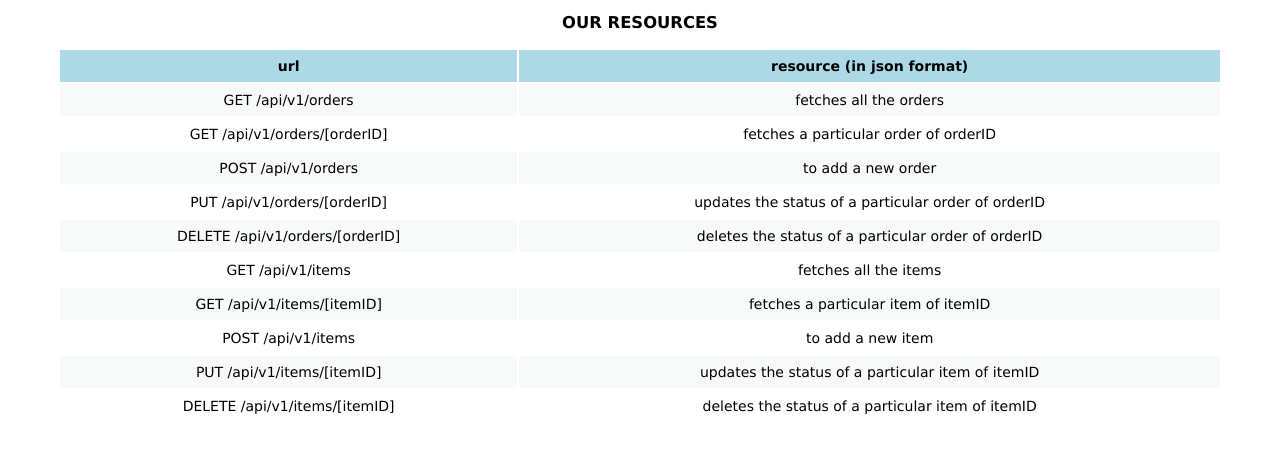
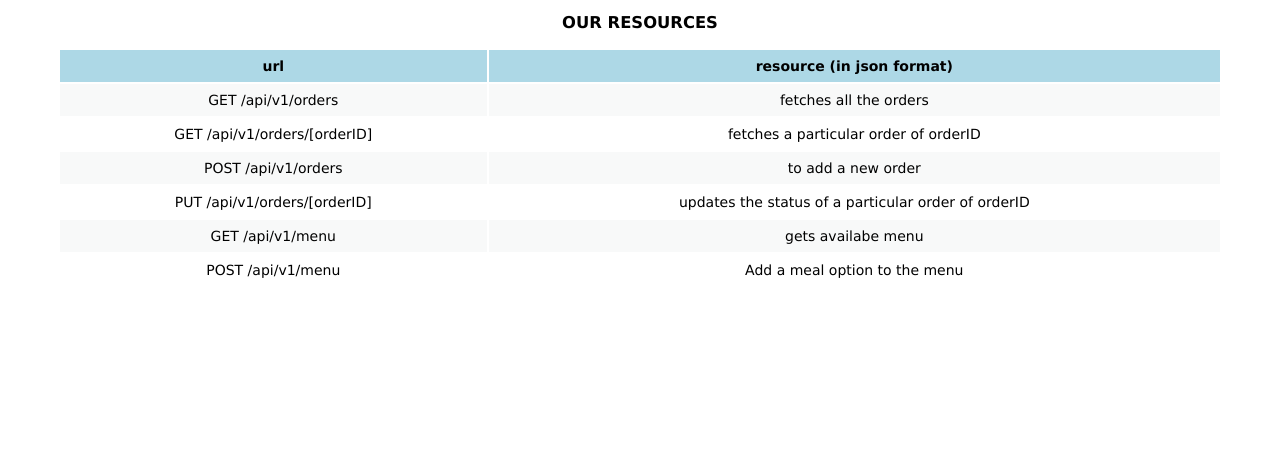
Before and after one commit to chingsley/testing-Fast-Food-Fast, a website: page index.html in a window 1280 px wide. Shown: the part 132-584 px from the top of the page. Drawn offline with Linux system fonts and the light colour scheme.

Commit message:
added the procfile and index.html

```diff
--- a/index.html
+++ b/index.html
@@ -69,28 +69,12 @@
                     <td>updates the status of a particular order of orderID</td>
                 </tr>
                 <tr>
-                    <td>DELETE /api/v1/orders/[orderID]</td>
-                    <td>deletes the status of a particular order of orderID</td>
+                    <td>GET /api/v1/menu</td>
+                    <td>gets availabe menu</td>
                 </tr>
                 <tr>
-                    <td>GET /api/v1/items</td>
-                    <td>fetches all the items</td>
-                </tr>
-                <tr>
-                    <td>GET /api/v1/items/[itemID]</td>
-                    <td>fetches a particular item of itemID</td>
-                </tr>
-                <tr>
-                    <td>POST /api/v1/items</td>
-                    <td>to add a new item</td>
-                </tr>
-                <tr>
-                    <td>PUT /api/v1/items/[itemID]</td>
-                    <td>updates the status of a particular item of itemID</td>
-                </tr>
-                <tr>
-                    <td>DELETE /api/v1/items/[itemID]</td>
-                    <td>deletes the status of a particular item of itemID</td>
+                    <td>POST /api/v1/menu</td>
+                    <td>Add a meal option to the menu</td>
                 </tr>
             </table>
         </div>
```
Also changed, not shown: 1 other file.
